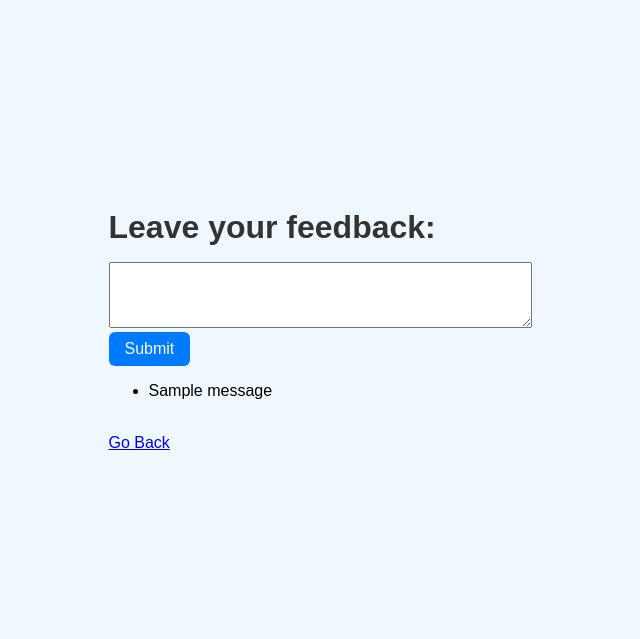
After one commit to MuhammadFaheemAslam/Flask_Project, a Flask app: page /feedback in a window 1280 px wide. The commit adds this page. Shown: the top 639 px of the page, without its empty margins (320-960 px from the left). Run offline with Flask 3, Linux system fonts and the light colour scheme; one stand-in notice (Sample message) is shown.

Commit message:
Added feedback section in my flask app

```diff
--- a/app.py
+++ b/app.py
@@ -1,3 +1,4 @@
+"""
 from flask import Flask, render_template, request
 
 app = Flask(__name__)
@@ -10,7 +11,41 @@ def home():
         if name:
             greeting = f"Hello, {name}!"
     return render_template('index.html', greeting=greeting)
+"""
 
+from flask import Flask, render_template, request, flash, redirect, url_for
+
+app = Flask(__name__)
+app.secret_key = 'supersecretkey'
+
+@app.route('/', methods=['GET', 'POST'])
+def home():
+    greeting = ""
+    if request.method == 'POST' and 'name' in request.form:
+        name = request.form['name']
+        greeting = f"Hello, {name}! Welcome to our site."
+        flash(greeting)
+        return redirect(url_for('home'))
+    return render_template('index.html')
+
+
+@app.route('/feedback', methods=['GET', 'POST'])
+def feedback():
+    if request.method == 'POST' and 'comment' in request.form:
+        comment = request.form['comment']
+        message = f"Thank you for your feedback: {comment}"
+        flash(message)
+        return redirect(url_for('feedback'))
+    return render_template('feedback.html')
 
 if __name__ == '__main__':
     app.run(debug=True)
+
+
+
+
+
+
+
+#github
+#https://github.com/MuhammadFaheemAslam/Flask_Project
--- /dev/null
+++ b/templates/feedback.html
@@ -0,0 +1,30 @@
+<!DOCTYPE html>
+<html lang="en">
+<head>
+    <meta charset="UTF-8">
+    <meta name="viewport" content="width=device-width, initial-scale=1.0">
+    <title>Feedback Page</title>
+    <link rel="stylesheet" href="static/style.css">
+</head>
+<body>
+    <div class="'container">
+    <h1>Leave your feedback:</h1>
+    <form method="POST" action="/feedback">
+        <textarea name="comment" rows="4" cols="50" required></textarea>
+        <br>
+        <button type="submit">Submit</button>
+    </form>
+    {% with messages = get_flashed_messages() %}
+        {% if messages %}
+            <ul>
+                {% for message in messages %}
+                    <li>{{ message }}</li>
+                {% endfor %}
+            </ul>
+        {% endif %}
+    {% endwith %}
+    <br>
+    <a href="/">Go Back</a>
+</div>
+</body>
+</html>
```
Also changed, not shown: templates/index.html (+35 -2 lines).
